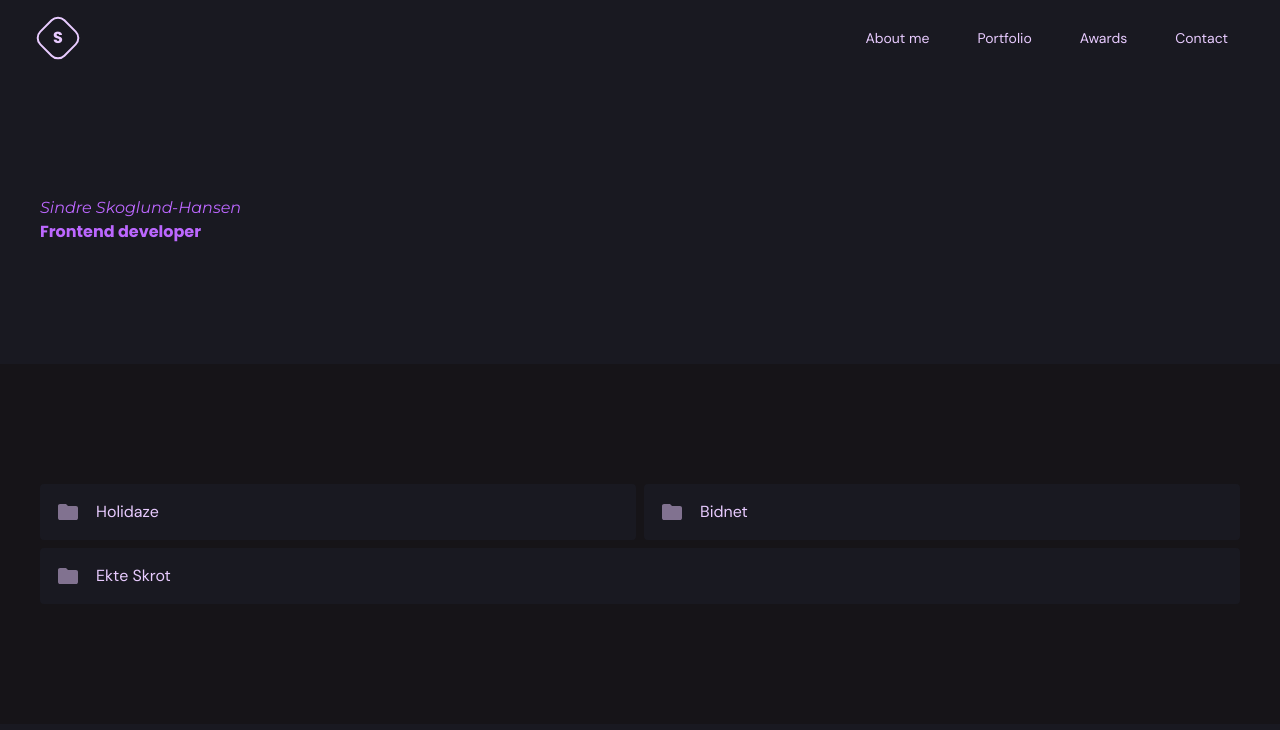
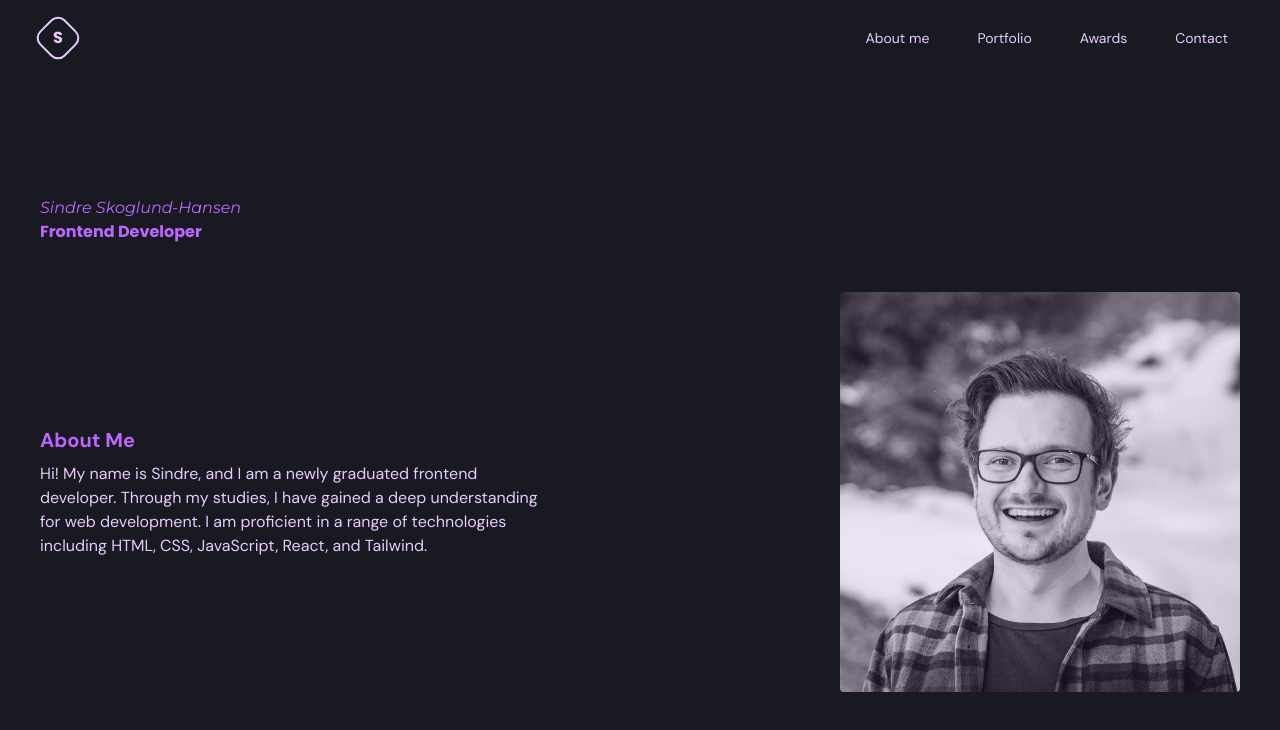
Before and after one commit to sindrebenjamin/portfolio, a React (Vite) app: page / in a window 1280 px wide. Shown: the top 730 px of the page. Built offline with nearby package versions, Linux system fonts and the light colour scheme; what tailwind-fluid-typography would draw is missing.

Commit message:
Section: About Me

```diff
--- a/src/App.jsx
+++ b/src/App.jsx
@@ -4,13 +4,14 @@ import "./App.css";
 import MobilePortFolio from "./components/MobilePortfolio";
 import Header from "./components/Header";
 import Section from "./components/Section";
+import PortfolioImage from "./components/PortfolioImage";
 
 function App() {
   const [count, setCount] = useState(0);
   const [showModal, setShowModal] = useState(false);
 
   return (
-    <main>
+    <main className="text-main-100">
       <Header />
       <Section>
         <h1 className="text-main-500 flex flex-col">
@@ -18,9 +19,29 @@ function App() {
             Sindre Skoglund-Hansen
           </span>
           <span className="font-bold fluid-2xl sm:fluid-3xl md:fluid-4xl font-heading">
-            Frontend developer
+            Frontend Developer
           </span>
         </h1>
+        {/* Flex */}
+        <div className="flex flex-col sm:flex-row gap-12 items-center justify-between mt-12">
+          {/* Text */}
+          <div className="sm:max-w-[500px] flex flex-col gap-2">
+            <h2 id="about-me" className="text-main-500 font-bold sm:text-xl">
+              About Me
+            </h2>
+            <p>
+              Hi! My name is Sindre, and I am a newly graduated frontend
+              developer. Through my studies, I have gained a deep understanding
+              for web development. I am proficient in a range of technologies
+              including HTML, CSS, JavaScript, React, and Tailwind.
+            </p>
+          </div>
+          <div className="sm:max-w-[400px]">
+            <PortfolioImage>
+              <img src="/profilbilde.jpg" />
+            </PortfolioImage>
+          </div>
+        </div>
       </Section>
       <Section className="bg-main-950">
         <MobilePortFolio />
--- a/src/components/Header/MenuButton.jsx
+++ b/src/components/Header/MenuButton.jsx
@@ -16,7 +16,7 @@ const MenuButton = ({ isOpen, setIsOpen }) => {
   return (
     <button
       onClick={handleClick}
-      className="flex flex-col z-20 w-[24px] relative md:hidden"
+      className="flex flex-col z-30 w-[24px] relative md:hidden"
     >
       {/* Top */}
       <div
--- a/src/components/Header/Navigation.jsx
+++ b/src/components/Header/Navigation.jsx
@@ -24,7 +24,7 @@ const Navigation = ({ isOpen, setIsOpen }) => {
 
   return (
     <nav
-      className={`${navClasses} text-main-100 flex flex-col md:flex-row justify-center md:justify-end h-screen md:h-fit w-[80%] md:w-full top-0 right-0 absolute md:static gap-6 items-center bg-primary-color md:bg-transparent z-10 duration-200 transition-transform transform whitespace-nowrap bg-main-900`}
+      className={`${navClasses} text-main-100 flex flex-col md:flex-row justify-center md:justify-end h-screen md:h-fit w-[80%] md:w-full top-0 right-0 absolute md:static gap-6 items-center bg-primary-color md:bg-transparent z-20 duration-200 transition-transform transform whitespace-nowrap bg-main-900`}
     >
       {links.map((link) => {
         return (
--- a/src/components/MobilePortfolio.jsx
+++ b/src/components/MobilePortfolio.jsx
@@ -19,7 +19,7 @@ const MobilePortfolio = () => {
   }
 
   return (
-    <>
+    <div className="md:hidden">
       <div className="grid grid-cols-2 gap-2">
         {projects.map((project, index) => {
           return (
@@ -99,7 +99,7 @@ const MobilePortfolio = () => {
           </div>
         </div>
       </MobilePage>
-    </>
+    </div>
   );
 };
 
--- a/src/components/PortfolioImage.jsx
+++ b/src/components/PortfolioImage.jsx
@@ -1,6 +1,6 @@
 const PortfolioImage = ({ children }) => {
   return (
-    <div className="relative group rounded overflow-hidden">
+    <div className="relative group rounded overflow-hidden w-fit">
       {/* Color overlay */}
       <div className="absolute top-0 left-0 z-10 bg-main-500 h-full w-full opacity-10"></div>
       <div className="grayscale group-hover:grayscale-0 transition-all duration-200">
```
